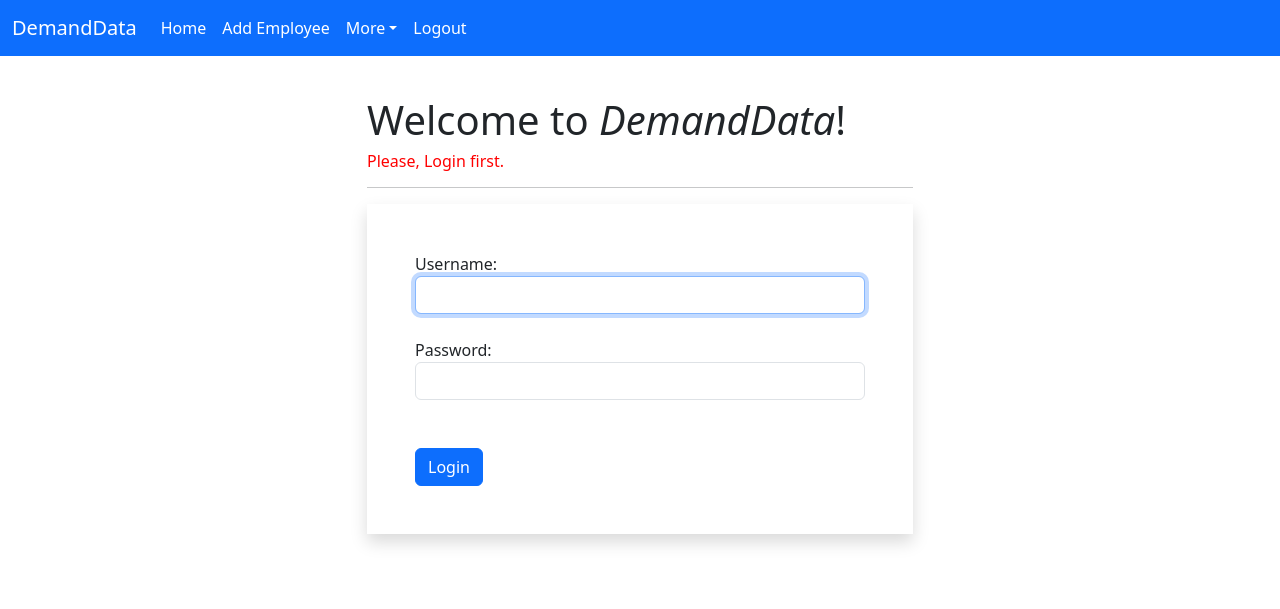
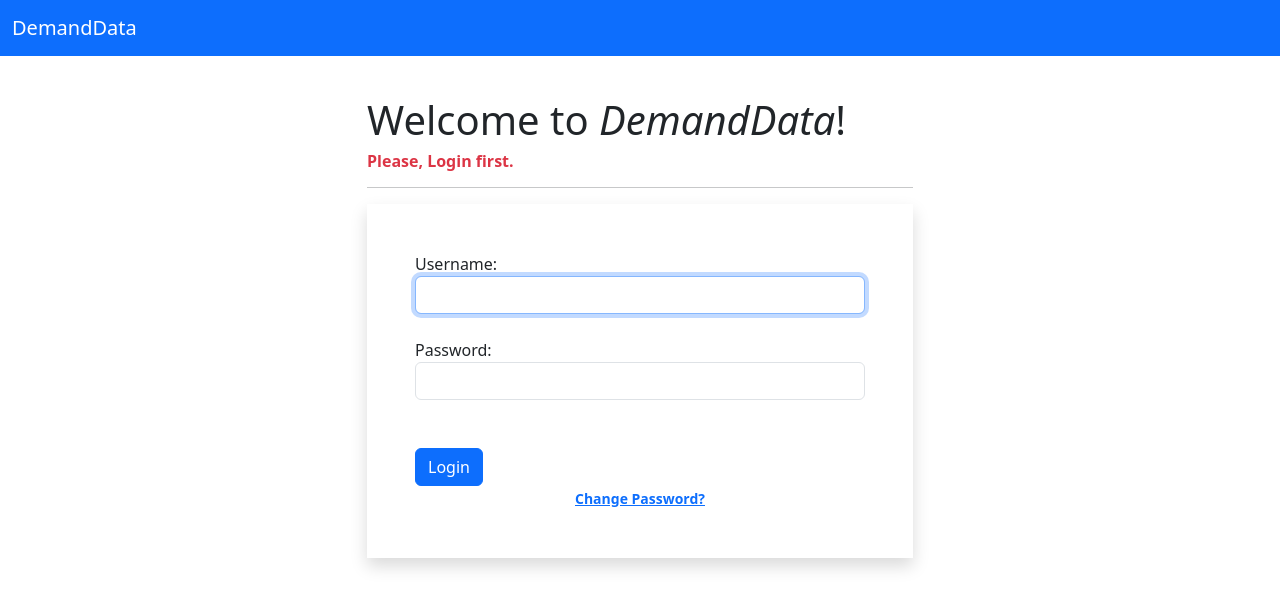
Before and after one commit to shivampawar183/Django.project_Employee-Management, a Django app: page /accounts/login/ in a window 1280 px wide. Shown: the top 609 px of the page. Run offline with Django 5.2, Linux system fonts and the light colour scheme.

Commit message:
Add files via upload

```diff
--- a/templates/login.html
+++ b/templates/login.html
@@ -10,7 +10,7 @@
     <div class="row my-3">
     <div class="col-sm-6 offset-sm-3">
         <h1 class="mt-4">Welcome to <i>DemandData</i>!</h1>
-        <h6 style="color: red;">Please, Login first.</h6>
+        <h6 class="text-danger fw-bold">Please, Login first.</h6>
         <hr>
         <form action=" " method="POST" novalidate class="shadow p-5">
         {% csrf_token %}
@@ -21,6 +21,10 @@
                 </div>
             {% endfor %}
             <input type="submit" class="btn btn-primary mt-4" value="Login">
+            <br>
+            <div class="text-center text-primary fw-bold">
+	            <small><a href="/change-password/">Change Password?</a></small>
+            </div>
             {% if form.non_field_errors %}
                 {% for error in form.non_field_errors %}
                     <p class="alert alert-danger my-3">{{error}}</p>
--- a/templates/navbar.html
+++ b/templates/navbar.html
@@ -2,6 +2,7 @@
 	<div class="container-fluid">
 		<a class="navbar-brand" href="/home/">DemandData</a>
 		<div class="collapse navbar-collapse" id="navbarSupportedContent">
+			{% if request.user.is_authenticated %}
 			<ul class="navbar-nav me-auto mb-2 mb-lg-0">
 				<li class="nav-item"><a class="nav-link active" aria-current="page" href="/home/">Home</a></li>
 				<li class="nav-item"><a class="nav-link active" aria-current="page" href="/add-emp/">Add Employee</a></li>
@@ -13,6 +14,7 @@
 				</li>
 				<li class="nav-item"><a class="nav-link active" aria-current="page" href="/logout/">Logout</a></li>
 			</ul>
+			{% endif %}
 		</div>
 		</div>
     </div>
```
Also changed, not shown: templates/change_password.html (added, +12 -0 lines).
